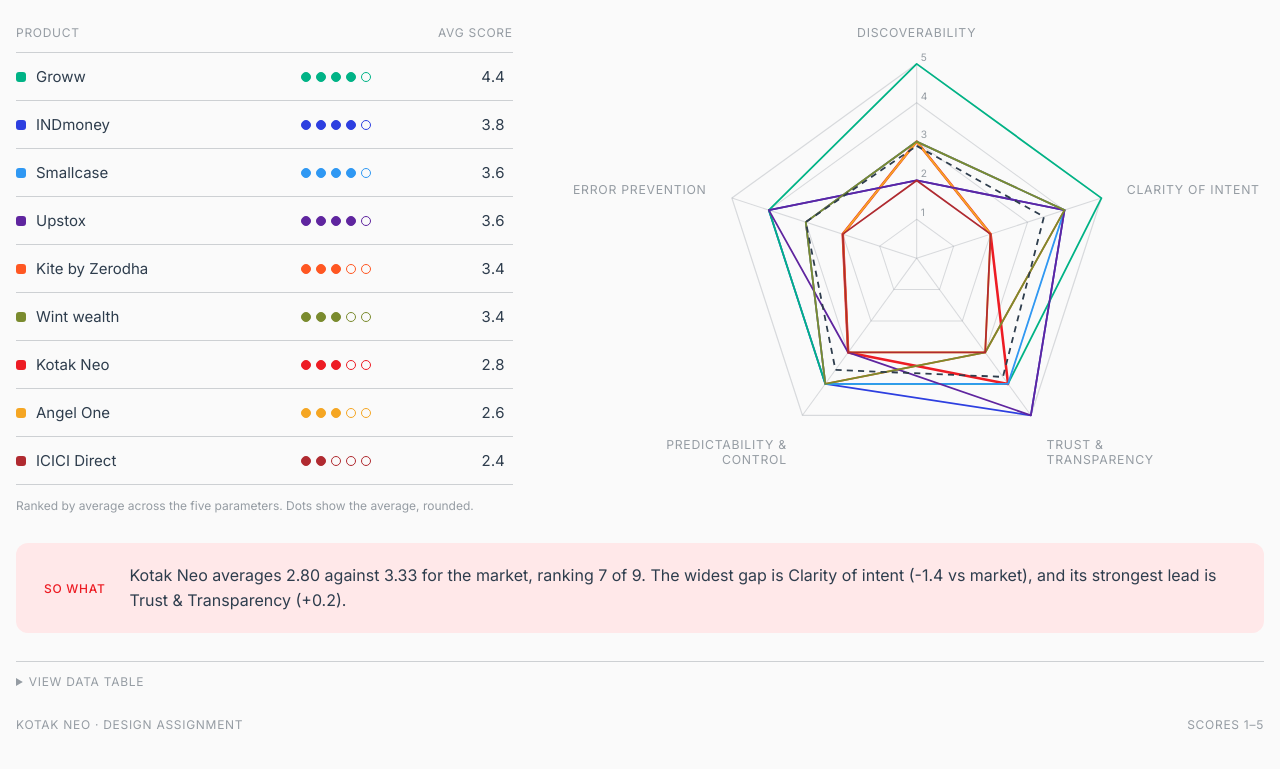
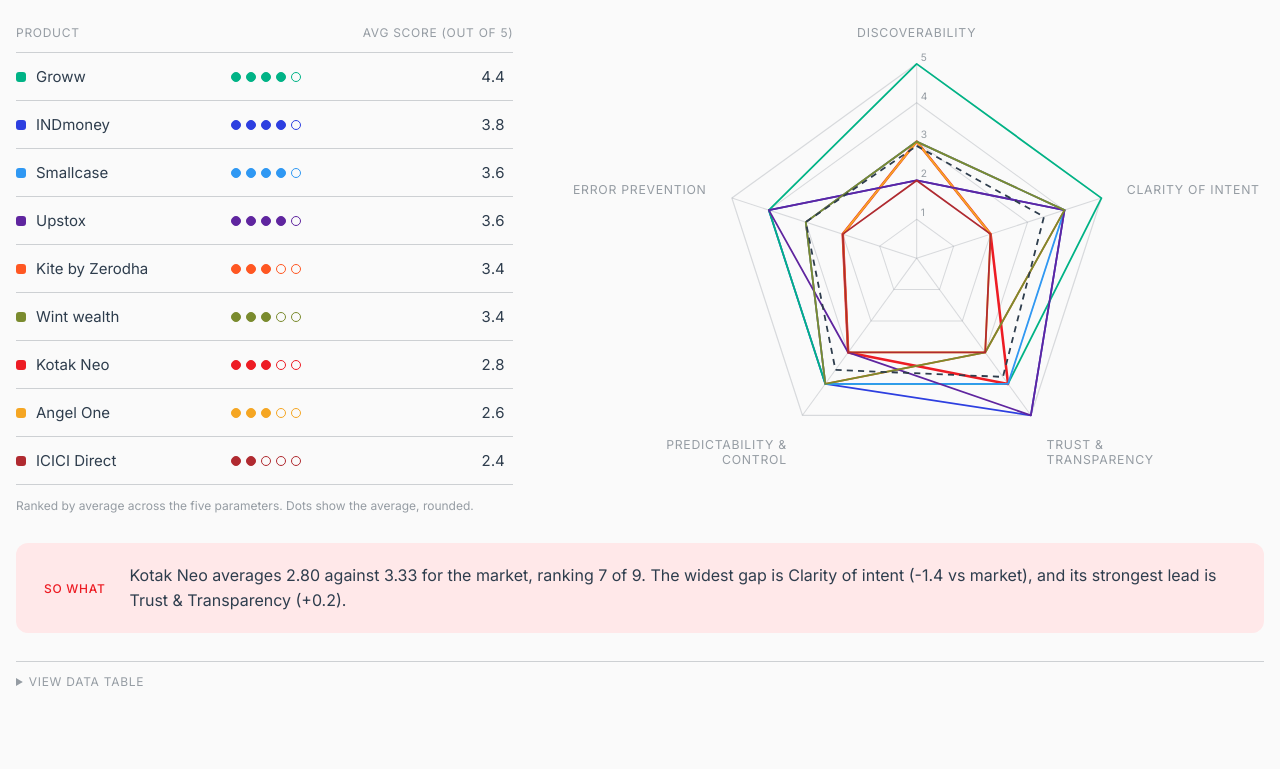
Before and after one commit to dmrunal08-hue/Competitive-Benchmark-Interactive-Kotak, a plain HTML site: page index.html in a window 1280 px wide. Shown: the part 219-988 px from the top of the page. After the commit the page ends 956 px from the top, so only its background shows below. Drawn offline with Linux system fonts and the light colour scheme.

Commit message:
Remove footer, label Avg score column (Out of 5)
Co-Authored-By: Claude Sonnet 5.5 <noreply@anthropic.com>

```diff
--- a/index.html
+++ b/index.html
@@ -37,7 +37,7 @@ h1 em{font-style:normal;color:var(--accent)}
 @media (max-width:900px){.main{grid-template-columns:minmax(0,1fr);gap:28px}}
 
 /* list */
-.list-head,.row{display:grid;grid-template-columns:minmax(0,1fr) 112px 80px;align-items:center;gap:12px}
+.list-head,.row{display:grid;grid-template-columns:minmax(0,1fr) 112px 150px;align-items:center;gap:12px}
 .list-head{padding-bottom:12px}
 .th{font-size:12px;letter-spacing:.06em;text-transform:uppercase;color:var(--muted)}
 .th.r{text-align:right;white-space:nowrap}
@@ -104,7 +104,7 @@ td.n{text-align:center}
 
   <div class="main">
     <div>
-      <div class="list-head"><span class="th">Product</span><span class="th"></span><span class="th r">Avg score</span></div>
+      <div class="list-head"><span class="th">Product</span><span class="th"></span><span class="th r">Avg score (Out of 5)</span></div>
       <div class="list" id="list" role="group" aria-label="Select a product"></div>
       <div class="scale">Ranked by average across the five parameters. Dots show the average, rounded.</div>
     </div>
@@ -119,7 +119,6 @@ td.n{text-align:center}
     <div class="tablewrap"><table id="tbl"></table></div>
   </details>
 
-  <div class="foot"><span>Kotak Neo · Design assignment</span><span>Scores 1–5</span></div>
 </div></div>
 <div class="tip" id="tip"></div>
 
```
